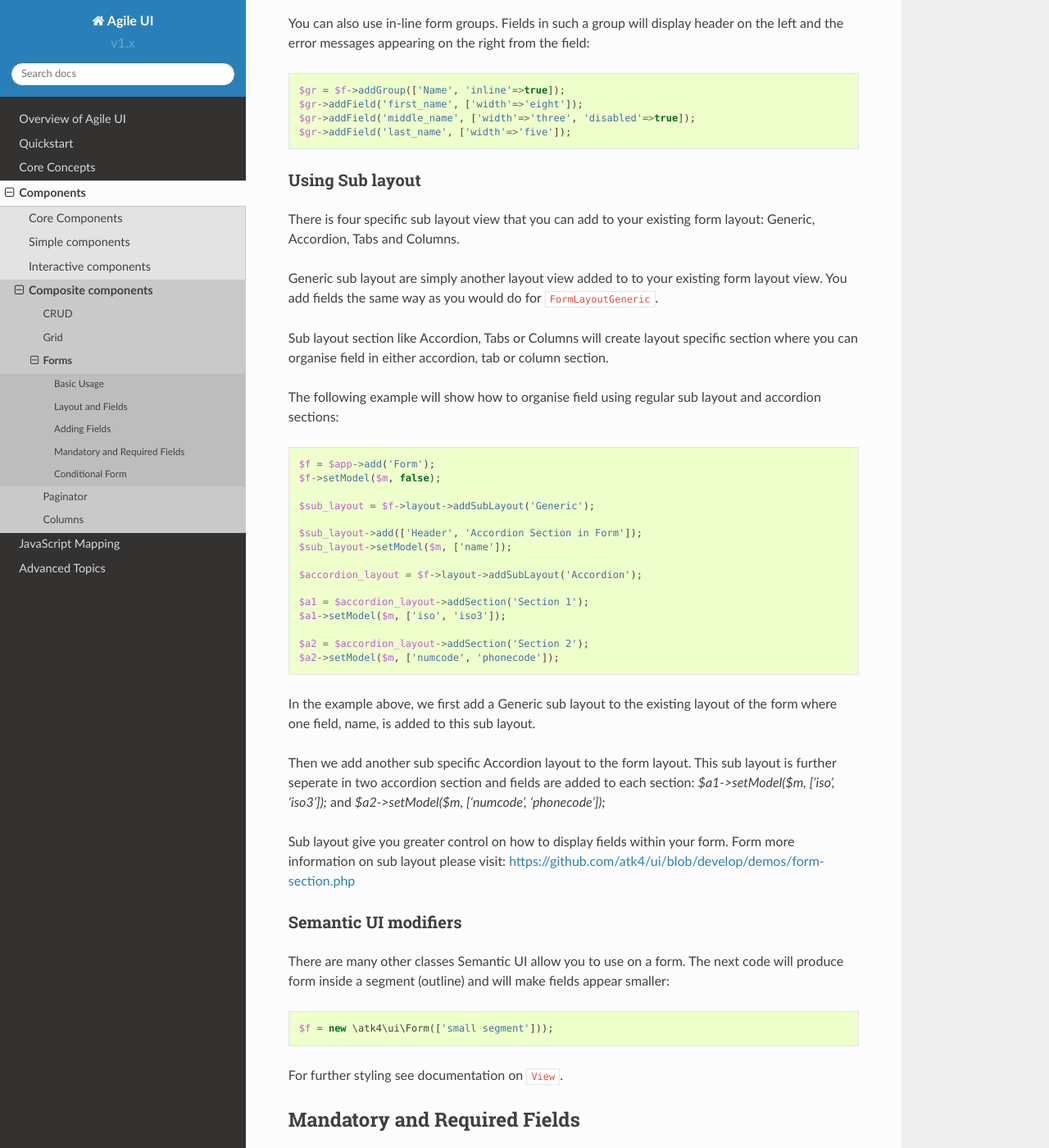
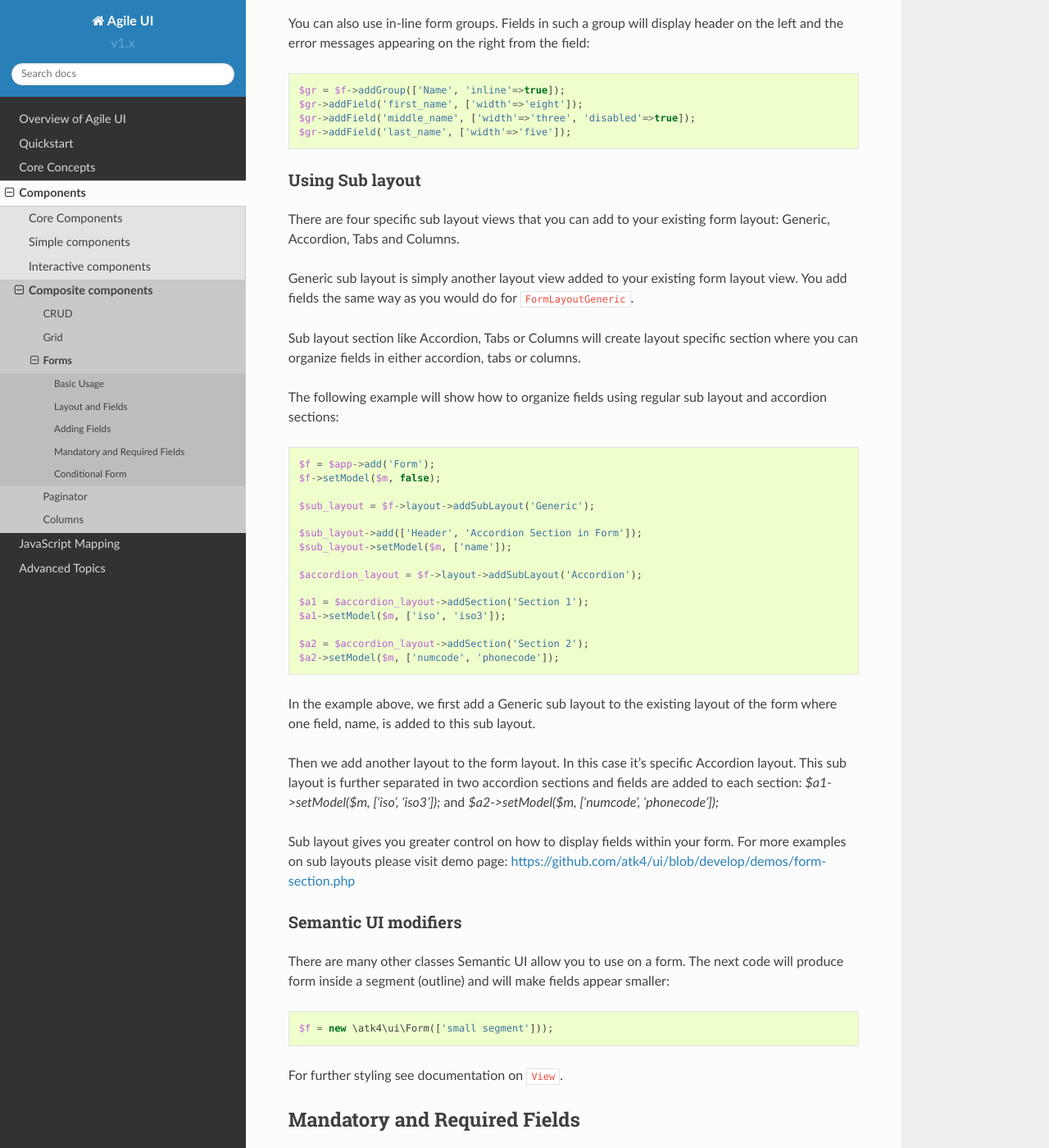
Before and after one commit to atk4/ui, a Sphinx documentation site: the page built from docs/form.rst, in a window 1280 px wide and 1400 px high, scrolled down 15338 px. Shown: the whole window at 82% size. Built offline with Sphinx 7.4.7 and the Read the Docs theme 2.0.0, drawn with Linux system fonts in a browser that asks for light colours; pages that are not in the unit, such as notebooks, are missing from menus; cross-references to code outside the pages are shown as plain code; some of the changed text lies outside the part shown.

Commit message:
fixed some grammar and stuff

```diff
--- a/docs/form.rst
+++ b/docs/form.rst
@@ -115,16 +115,19 @@ and give you credit.
 Layout and Fields
 =================
 
-Although Form extends the View class, fields are not added into Form directly but rather use a View layout for it in order to create their html
-element. In other word, layout attached to the form is responsible of rendering html for fields.
+Although Form extends the View class, fields are not added into Form directly but rather use
+a View layout for it in order to create their html element. In other words, layout attached to the form
+is responsible of rendering html for fields.
 
-When Form is first initialized, it will provide and set a default Generic layout within the form. Then using Form::addField() will
-rely on that layout to add field View to it and render it properly. You may also supply your own layout when creating your form.
+When Form is first initialized, it will provide and set a default Generic layout within the form.
+Then using Form::addField() will rely on that layout to add field View to it and render it properly.
+You may also supply your own layout when creating your form.
 
-Form layout may contains sub layout. Each sub layout being just another layout view, it is possible to nested them, by adding other
-sub layout to them. This allow for great flexibility on how to dispose your fields within Form.
+Form layout may contain sub layouts. Each sub layout being just another layout view, it is possible
+to nest them, by adding other sub layout to them. This allows for great flexibility on how to dispose
+your fields within Form.
 
-Each sub layout may also contains specific section layout like Accordion, Columns or Tabs.
+Each sub layout may also contain specific section layout like Accordion, Columns or Tabs.
 
 More on Form layout and sub layout below.
 
@@ -286,7 +289,7 @@ Type vs Decorator Class
 Sometimes you may wonder - should you pass decorator class ('CheckBox') or
 a data field type (['type' => 'boolean']);
 
-It is always recommended to use field data type, because it will take care of type-casting
+It is always recommended to use data field type, because it will take care of type-casting
 for you. Here is an example with date::
 
     $form = $app->add('Form');
@@ -300,8 +303,8 @@ for you. Here is an example with date::
 Field ``date1`` is defined inside a :php:class:`ProxyModel` as a date field and will
 be automatically converted into DateTime object by Persistence typecasting.
 
-Field ``date2`` has no data type, do not confuse with ui type=>date pass as second argument for Calendar field, and therefore Persistence typecasting will not modify it's
-value and it's stored inside model as a string.
+Field ``date2`` has no data type, do not confuse with ui type=>date pass as second argument for Calendar field,
+and therefore Persistence typecasting will not modify it's value and it's stored inside model as a string.
 
 The above code result in the following output::
 
@@ -340,7 +343,7 @@ stored as a regular date. Obviously you can also specify decorator class::
 
 Without the data 'type' property, now the calendar selection will be stored as text.
 
-using setModel()
+Using setModel()
 ----------------
 
 Although there were many examples above for the use of setModel() this method
@@ -376,8 +379,8 @@ You may add field to sub layout directly using setModel method on the sub layout
     $sub_layout->setModel($m, ['first_name', 'last_name']);
 
 
-When using setModel() on a sub layout to add fields per sub layout instead of entire layout, make sure you pass false as
-second argument when setting the model on the Form itself, like above.
+When using setModel() on a sub layout to add fields per sub layout instead of entire layout,
+make sure you pass false as second argument when setting the model on the Form itself, like above.
 
 Loading Values
 --------------
@@ -469,7 +472,6 @@ Example use of Model's validate() method::
     }
 
 
-
 We can now populate form fields based around the data fields defined in the model::
 
     $app->add('Form')
@@ -500,7 +502,8 @@ Form Submit Handling
 .. php:method:: setApiConfing($config)
 
     Add additional parameters to Semantic UI .api function which does the AJAX submission of the form.
-For example, if you want the loading overlay at a different HTML element, you can define it with $form->setApiConfig(['stateContext' => 'my-JQuery-selector']);
+For example, if you want the loading overlay at a different HTML element, you can define it with
+$form->setApiConfig(['stateContext' => 'my-JQuery-selector']);
 All available parameters can be found here: https://semantic-ui.com/behaviors/api.html#/settings
 
 .. php:attr:: successTemplate
@@ -522,9 +525,9 @@ that would perform the check, display error or success message::
     });
 
 Callback function can return one or multiple JavaScript actions. Methods such as
-:php:meth:`error()` or :php:meth:`success()` will help initialize those actions for your form. Here is a code
-that can be used to output multiple errors at once. I intentionally didn't want to group
-errors with a message about terms and conditions::
+:php:meth:`error()` or :php:meth:`success()` will help initialize those actions for your form.
+Here is a code that can be used to output multiple errors at once. I intentionally didn't want
+to group errors with a message about terms and conditions::
 
     $form->onSubmit(function($form) {
         $errors = [];
@@ -609,13 +612,13 @@ of labels etc.
 Form group layout and sub layout
 --------------------------------
 
-Fields can be organise in group, using method `addGroup()` or as sub section using `addSubLayout()` method.
+Fields can be organized in groups, using method `addGroup()` or as sub section using `addSubLayout()` method.
 
 Using group
 -----------
 
-Group will create a sub layout for you where field added to the group will be layout side by side and where you
-can setup specific width for each field.
+Group will create a sub layout for you where fields added to the group will be placed side by side in one line
+and where you can setup specific width for each field.
 
 My next example will add multiple fields on the same line::
 
@@ -649,15 +652,15 @@ the error messages appearing on the right from the field::
 Using Sub layout
 ----------------
 
-There is four specific sub layout view that you can add to your existing form layout: Generic, Accordion, Tabs and Columns.
+There are four specific sub layout views that you can add to your existing form layout: Generic, Accordion, Tabs and Columns.
 
-Generic sub layout are simply another layout view added to to your existing form layout view. You add fields the same way as you
-would do for :php:class:`FormLayout\Generic`.
+Generic sub layout is simply another layout view added to your existing form layout view. You add fields
+the same way as you would do for :php:class:`FormLayout\Generic`.
 
-Sub layout section like Accordion, Tabs or Columns will create layout specific section where you can organise field in either
-accordion, tab or column section.
+Sub layout section like Accordion, Tabs or Columns will create layout specific section where you can
+organize fields in either accordion, tabs or columns.
 
-The following example will show how to organise field using regular sub layout and accordion sections::
+The following example will show how to organize fields using regular sub layout and accordion sections::
 
     $f = $app->add('Form');
     $f->setModel($m, false);
@@ -675,15 +678,15 @@ The following example will show how to organise field using regular sub layout a
     $a2 = $accordion_layout->addSection('Section 2');
     $a2->setModel($m, ['numcode', 'phonecode']);
 
-In the example above, we first add a Generic sub layout to the existing layout of the form where one field, name, is added to
-this sub layout.
+In the example above, we first add a Generic sub layout to the existing layout of the form where one
+field, name, is added to this sub layout.
 
-Then we add another sub specific Accordion layout to the form layout. This sub layout is further seperate in two accordion section and fields are added
-to each section: `$a1->setModel($m, ['iso', 'iso3']);` and `$a2->setModel($m, ['numcode', 'phonecode']);`
+Then we add another layout to the form layout. In this case it's specific Accordion layout. This sub layout
+is further separated in two accordion sections and fields are added to each section:
+`$a1->setModel($m, ['iso', 'iso3']);` and `$a2->setModel($m, ['numcode', 'phonecode']);`
 
-Sub layout give you greater control on how to display fields within your form. Form more information on sub layout please
-visit:
-https://github.com/atk4/ui/blob/develop/demos/form-section.php
+Sub layout gives you greater control on how to display fields within your form. For more examples on
+sub layouts please visit demo page: https://github.com/atk4/ui/blob/develop/demos/form-section.php
 
 Semantic UI modifiers
 ---------------------
```
Also changed, not shown: other parts of docs/form.rst (+12 -12 lines).
